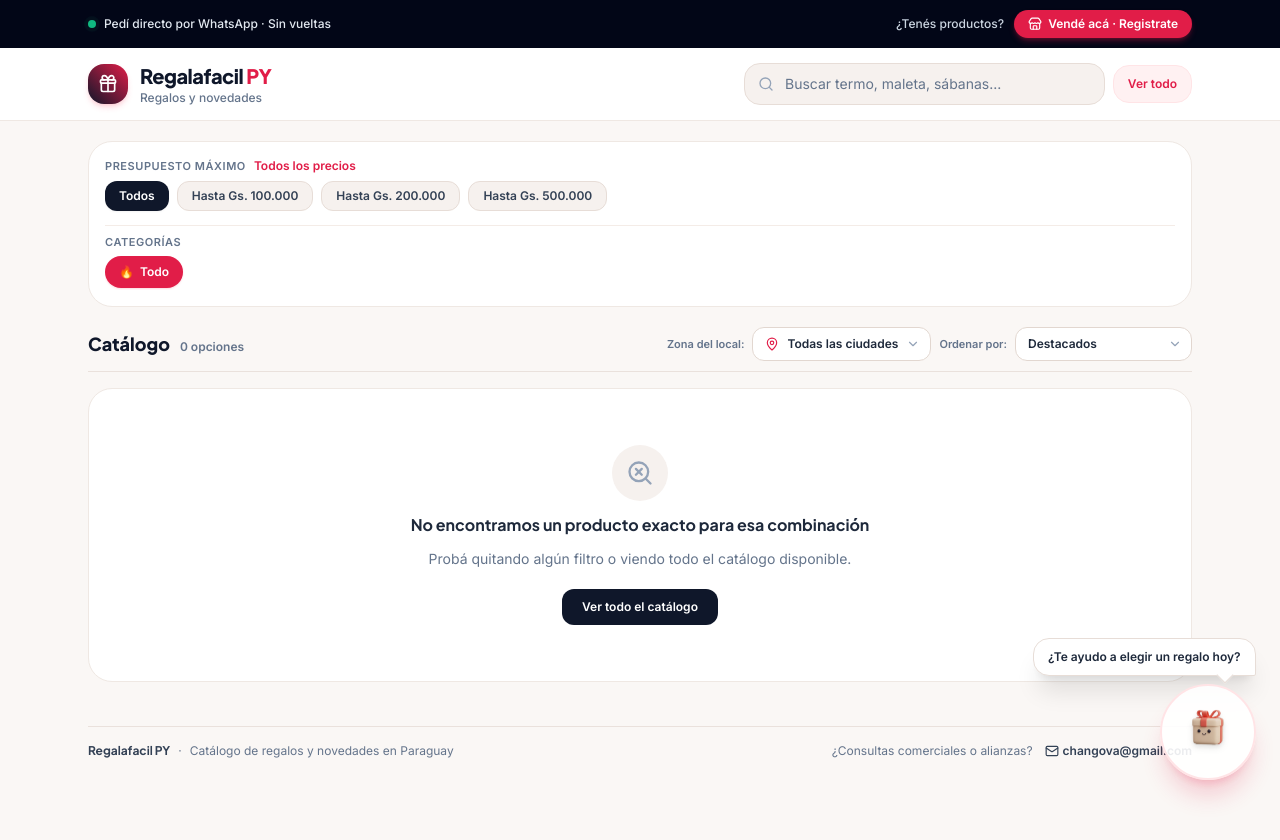
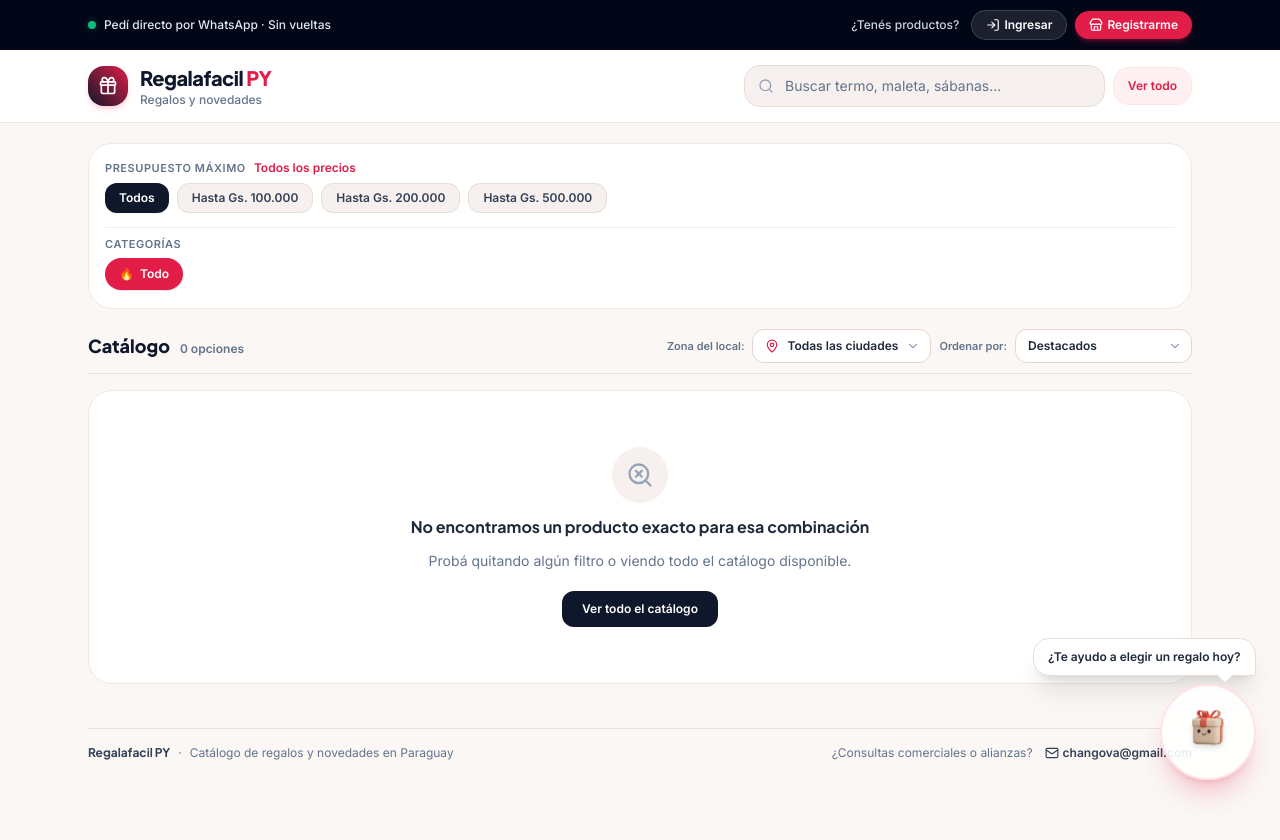
Before and after one commit to Chikamaru8/regalafacil-py, a plain HTML site: page public/index.html in a window 1280 px wide. Drawn offline with nearby package versions, Linux system fonts and the light colour scheme; no server answers.

Commit message:
ui: separar botones Ingresar y Registrarme en barra superior del catalogo

```diff
--- a/public/index.html
+++ b/public/index.html
@@ -64,7 +64,7 @@
 
   <!-- CINTA SUPERIOR DE CONFIANZA Y ACCESO VENDEDORES -->
   <div class="bg-slate-950 text-white text-[11px] sm:text-xs shrink-0">
-    <div class="max-w-6xl mx-auto px-4 sm:px-6 py-2.5 flex items-center justify-between gap-3">
+    <div class="max-w-6xl mx-auto px-3 sm:px-6 py-2.5 flex items-center justify-between gap-2 sm:gap-3">
       <div class="flex items-center gap-2 min-w-0">
         <span class="flex h-2 w-2 relative shrink-0">
           <span class="animate-ping absolute inline-flex h-full w-full rounded-full bg-emerald-400 opacity-75"></span>
@@ -72,14 +72,21 @@
         </span>
         <span class="text-slate-200 font-medium truncate">Pedí directo por WhatsApp · Sin vueltas</span>
       </div>
-      <div class="flex items-center gap-2.5 shrink-0">
-        <span class="hidden sm:inline text-slate-300 font-medium">¿Tenés productos?</span>
+      <div class="flex items-center gap-1.5 sm:gap-2 shrink-0">
+        <span class="hidden md:inline text-slate-300 font-medium mr-1">¿Tenés productos?</span>
+        <a
+          href="/admin.html"
+          class="inline-flex items-center gap-1 text-[11px] sm:text-xs font-semibold text-white bg-white/10 hover:bg-white/20 border border-white/15 px-2.5 sm:px-3.5 py-1.5 rounded-full transition active:scale-95 shrink-0"
+        >
+          <i data-lucide="log-in" class="w-3.5 h-3.5"></i>
+          <span>Ingresar</span>
+        </a>
         <a
           href="/admin.html?modo=registro"
-          class="inline-flex items-center gap-1.5 text-xs font-bold text-white bg-brand-600 hover:bg-brand-500 px-3.5 py-1.5 rounded-full shadow-md shadow-brand-600/30 transition active:scale-95 shrink-0"
+          class="inline-flex items-center gap-1 text-[11px] sm:text-xs font-bold text-white bg-brand-600 hover:bg-brand-500 px-2.5 sm:px-3.5 py-1.5 rounded-full shadow-md shadow-brand-600/30 transition active:scale-95 shrink-0"
         >
           <i data-lucide="store" class="w-3.5 h-3.5"></i>
-          <span>Vendé acá · Registrate</span>
+          <span>Registrarme</span>
         </a>
       </div>
     </div>
```
